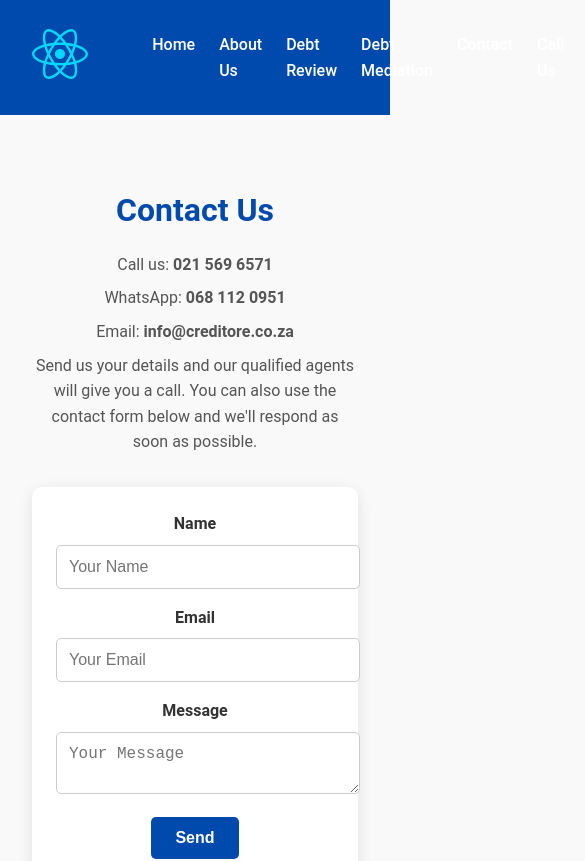
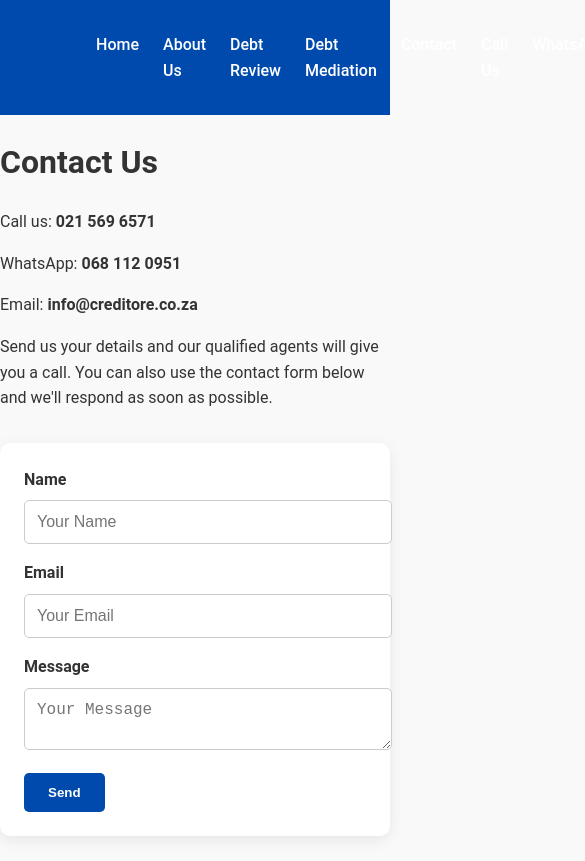
Before and after one commit to Aiden-Williams19/Creditore-VSC, a React (Vite) app in the folder creditor-website/: page /contact in a window 390 px wide. Shown: the top 861 px of the page, 585 px wide, since content can reach past the window. Built offline with nearby package versions, Linux system fonts and the light colour scheme.

Commit message:
split up css

```diff
--- a/creditor-website/src/main.jsx
+++ b/creditor-website/src/main.jsx
@@ -1,7 +1,8 @@
 import React from 'react'
 import ReactDOM from 'react-dom/client'
 import App from './App'
-import './styles.css'
+// Centralized stylesheet index that aggregates base, layout, components, pages and responsive modules
+import './styles/index.css'
 
 // main.jsx bootstraps the React application into the #root element created in index.html
 // React.StrictMode helps spot potential problems in development (renders components twice in dev)
--- /dev/null
+++ b/creditor-website/src/styles/base.css
@@ -0,0 +1,22 @@
+/* base.css - reset, typography, and variables */
+:root{
+  --brand-blue: #004aad;
+  --brand-accent: #ffdd57;
+  --bg: #f9f9f9;
+  --text: #333;
+}
+
+/* Reset and global styles */
+html, body {
+  margin: 0;
+  padding: 0;
+  font-family: 'Roboto', sans-serif;
+  background: var(--bg);
+  color: var(--text);
+  line-height: 1.6;
+}
+
+img{display:block;max-width:100%;height:auto}
+
+/* Utility classes */
+.btn{display:inline-block;padding:0.6rem 1rem;border-radius:6px;text-decoration:none}
--- /dev/null
+++ b/creditor-website/src/styles/components.css
@@ -0,0 +1,18 @@
+/* components.css - reusable components (cards, buttons, forms) */
+
+/* Buttons */
+.btn.primary{background:var(--brand-blue);color:#fff}
+.btn.primary:hover{background:#003a8c}
+
+/* Service Card */
+.service-card{background:#fff;padding:1.5rem;border-radius:10px;box-shadow:0 4px 15px rgba(0,0,0,.08);transition:transform .3s,box-shadow .3s}
+.service-card:hover{transform:translateY(-5px);box-shadow:0 6px 20px rgba(0,0,0,.12)}
+.service-card .btn{display:inline-block;margin-top:1rem;padding:.5rem 1rem;background:var(--brand-blue);color:#fff;border-radius:5px;text-decoration:none;font-size:.9rem}
+.service-card .btn:hover{background:#003a8c}
+
+/* Forms */
+.contact-form{max-width:600px;margin:2rem auto;background:#fff;padding:2rem;border-radius:10px;box-shadow:0 4px 15px rgba(0,0,0,.08)}
+.contact-form label{display:block;font-weight:700;margin-bottom:.5rem;color:#333}
+.contact-form input,.contact-form textarea{width:100%;padding:.75rem;margin-bottom:1rem;border:1px solid #ccc;border-radius:5px;font-size:1rem}
+.contact-form input:focus,.contact-form textarea:focus{border-color:var(--brand-blue);outline:none}
+.contact-form button{display:inline-block;padding:.75rem 1.5rem;background:var(--brand-blue);color:#fff;border:none;border-radius:5px;font-weight:700}
--- /dev/null
+++ b/creditor-website/src/styles/index.css
@@ -0,0 +1,6 @@
+/* Central import for all style modules */
+@import './base.css';
+@import './layout.css';
+@import './components.css';
+@import './pages.css';
+@import './responsive.css';
--- /dev/null
+++ b/creditor-website/src/styles/layout.css
@@ -0,0 +1,22 @@
+/* layout.css - layout primitives (navbar, footer, grid systems) */
+
+/* Navbar */
+.navbar {
+  display: flex;
+  justify-content: space-between;
+  align-items: center;
+  background: var(--brand-blue);
+  padding: 1rem 2rem;
+  position: sticky;
+  top: 0;
+  z-index: 1000;
+}
+
+.navbar .logo img{height:50px}
+.navbar .nav-links{display:flex;list-style:none}
+.navbar .nav-links li{margin-left:1.5rem}
+.navbar .nav-links li a{color:#fff;text-decoration:none;font-weight:500;transition:color .3s}
+.navbar .nav-links li a:hover{color:var(--brand-accent)}
+
+/* Footer */
+footer{ text-align:center;padding:1.5rem;background:var(--brand-blue);color:#fff;margin-top:2rem;font-size:.9rem}
--- /dev/null
+++ b/creditor-website/src/styles/pages.css
@@ -0,0 +1,39 @@
+/* pages.css - page-specific styles (hero, who, steps, team) */
+
+/* Hero */
+.hero{text-align:center;padding:4rem 2rem;background:linear-gradient(135deg,var(--brand-blue),#1e90ff);color:#fff}
+.hero h1{font-size:2.5rem;margin-bottom:1rem}
+.hero-sub{font-size:1.2rem;margin-bottom:2rem}
+.hero-ctas{display:flex;gap:1rem;justify-content:center;flex-wrap:wrap}
+.hero-ctas .btn{padding:.75rem 1.5rem;background:var(--brand-accent);color:var(--brand-blue);border-radius:5px;font-weight:700}
+
+/* Services */
+.services{padding:3rem 2rem;text-align:center}
+.services h2{font-size:2rem;margin-bottom:1rem}
+.service-list{display:grid;grid-template-columns:repeat(auto-fit,minmax(250px,1fr));gap:2rem;justify-content:center}
+
+/* Who section - two column layout */
+.who{padding:3.5rem 0}
+.who-grid{display:grid;grid-template-columns:1fr 1fr;gap:0;align-items:stretch}
+.who-left{background:#122844;color:#e6eef8;padding:4rem 6rem;display:flex;flex-direction:column;justify-content:center}
+.who-left h2{font-size:2.8rem;margin:0 0 1.25rem 0;letter-spacing:1px;font-weight:600}
+.who-desc{font-size:1.125rem;line-height:1.8;max-width:42rem;margin-bottom:2rem;color:rgba(230,238,248,0.95)}
+.loan-types{list-style:none;padding:0;margin:0}
+.loan-types li{margin:1rem 0;font-size:1.125rem;display:flex;align-items:center}
+.loan-types li::before{content:"\2192";display:inline-block;margin-right:1rem;background:rgba(255,255,255,0.06);color:#fff;width:32px;height:32px;border-radius:50%;text-align:center;line-height:32px}
+
+/* Who image */
+.who-right{background:#fff;display:flex;align-items:center;justify-content:center;padding:0}
+.who-image-wrapper{width:100%;height:100%;max-width:none;overflow:hidden;display:block;position:relative}
+.hero-image{width:100%;height:100vh;object-fit:cover;object-position:center right;display:block;border-radius:0 12px 12px 0;transition:transform .35s ease}
+.who-image-wrapper::after{content:"";position:absolute;inset:0;background:linear-gradient(90deg,rgba(0,0,0,0) 0%,rgba(0,0,0,0.06) 100%);pointer-events:none}
+
+/* Steps */
+.steps{padding:3rem 2rem;background:#f1f5f9}
+.steps h2{font-size:2rem;margin-bottom:1.5rem;text-align:center}
+.steps-grid{display:grid;grid-template-columns:repeat(auto-fit,minmax(200px,1fr));gap:2rem}
+.step{background:#fff;padding:1.5rem;border-radius:10px;box-shadow:0 4px 15px rgba(0,0,0,.1);text-align:center}
+
+/* Team */
+.team{padding:3rem 2rem;text-align:center}
+.team h2{font-size:2rem;margin-bottom:1rem}
--- /dev/null
+++ b/creditor-website/src/styles/responsive.css
@@ -0,0 +1,22 @@
+/* responsive.css - breakpoints and small device tweaks */
+@media (max-width: 1200px){
+  .hero-image{height:560px}
+}
+
+@media (max-width: 992px){
+  .who-grid{grid-template-columns:1fr}
+  .who-left{padding:2.5rem 2rem}
+  .who-right{order:-1}
+  .who-image-wrapper{width:100%;max-width:100%;height:320px}
+  .hero-image{object-position:center;height:320px}
+}
+
+@media (max-width:576px){
+  .who-left h2{font-size:1.8rem}
+  .who-desc{font-size:1rem}
+  .who-image-wrapper{height:220px}
+  .hero-image{height:220px}
+  .hero h1{font-size:2rem}
+  .hero-sub{font-size:1rem}
+  .contact-form{padding:1.5rem}
+}
```
